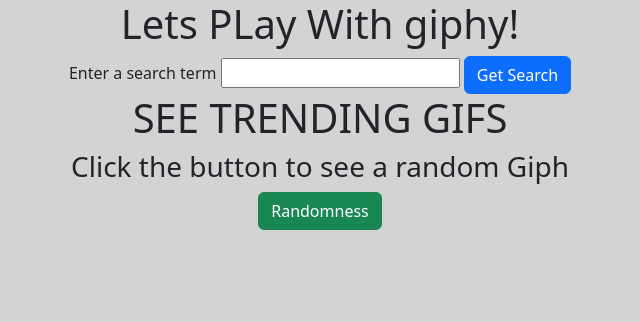
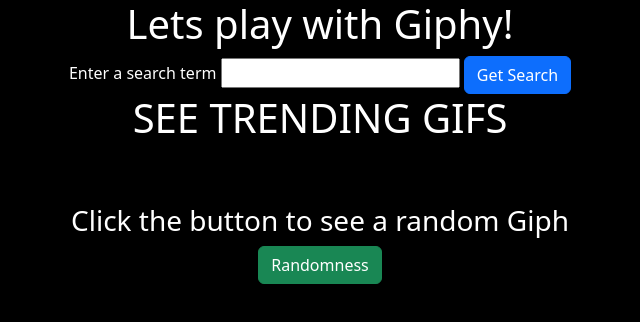
Before and after one commit to Gabe9T/giphy-api, a website built with webpack: page src/index.html in a window 1280 px wide. Shown: the whole page, without its empty margins (320-960 px from the left). Built offline with nearby package versions, Linux system fonts and the light colour scheme; no server answers.

Commit message:
EOD styling
Co-authored-by: Gabriel Tucker <gabrieltucker260@gmail.com>

```diff
--- a/src/css/styles.css
+++ b/src/css/styles.css
@@ -1,4 +1,9 @@
 body {
-  background-color: lightgray;
+  background-color: black;
+  color: white;
   text-align: center;
 }
+
+#randomShow{
+  padding: 30px;
+}
--- a/src/index.html
+++ b/src/index.html
@@ -7,7 +7,7 @@
 
 <body>
   <div class="container" >
-  <h1>Lets PLay With giphy!</h1>
+  <h1>Lets play with Giphy!</h1>
   <form id="query">
     <label for="searchInput"> Enter a search term</label>
     <input id="searchInput" type="text" name="searchInput">
@@ -19,10 +19,11 @@
   <div id="resultTrending"></div>
 
   <div id="randomShow">
+    <br>
     <h3>Click the button to see a random Giph</h3>
     <button type="button" id="random" class="btn btn-success">Randomness</button>
+    <br>
   </div>
 </div>
 </body>
-
 </html>
--- a/src/index.js
+++ b/src/index.js
@@ -57,7 +57,9 @@
 //UI
 function printRandom(apiResponse) {
   const image = document.createElement("img");
-  image.setAttribute("src", apiResponse.data.images.original.url);
+  image.setAttribute("src", apiResponse.data.images.fixed_height.url);
+  image.setAttribute("class", "col-lg-3");
+  image.setAttribute("style", "padding: 3%");
   document.querySelector('#randomShow').append(image);
 }
 
```
